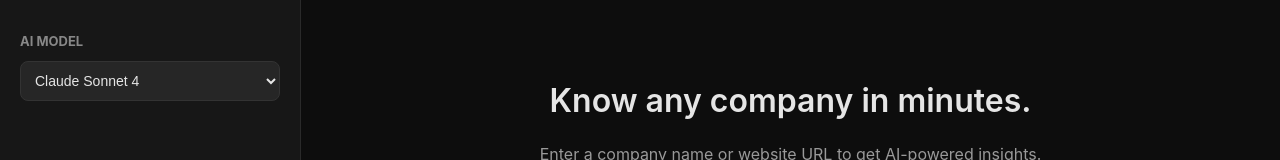
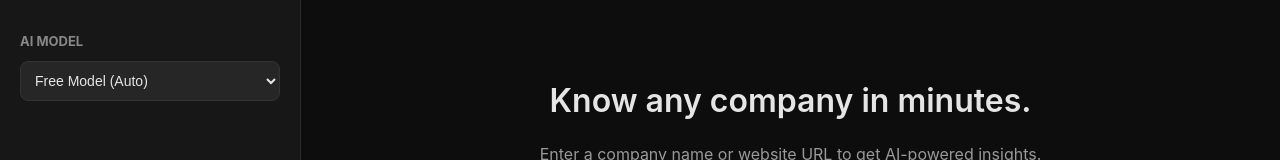
Before and after one commit to Bhagwat44551/Company-research-ai, a React (Create React App) app in the folder frontend/: page / in a window 1280 px wide. Shown: the top 160 px of the page. Built offline with nearby package versions, Linux system fonts and the light colour scheme.

Commit message:
resolve the payment error

```diff
--- a/frontend/src/App.js
+++ b/frontend/src/App.js
@@ -7,9 +7,10 @@ function App() {
   const [result, setResult] = useState(null);
   const [loading, setLoading] = useState(false);
   const [error, setError] = useState('');
-  const [model, setModel] = useState('anthropic/claude-sonnet-4');
+  const [model, setModel] = useState('openrouter/free');
 
   const models = [
+    { label: 'Free Model (Auto)', value: 'openrouter/free' },
     { label: 'Claude Sonnet 4', value: 'anthropic/claude-sonnet-4' },
     { label: 'GPT-4o', value: 'openai/gpt-4o' },
     { label: 'Gemini 3.5 Flash', value: 'google/gemini-3.5-flash' },
```
Also changed, not shown: 1 other file (tests, documents, lock files or other folders).
